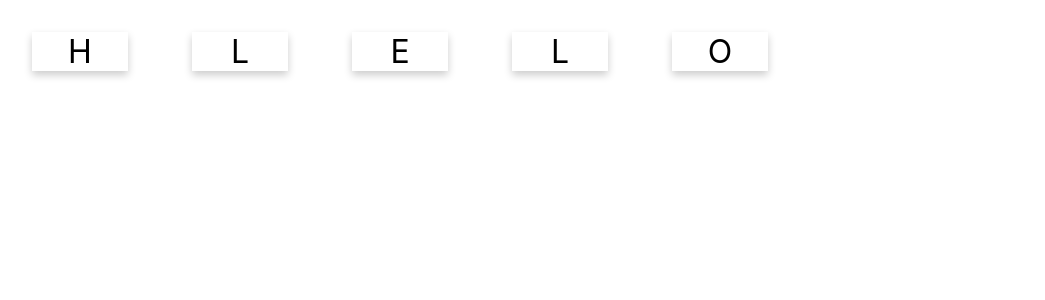
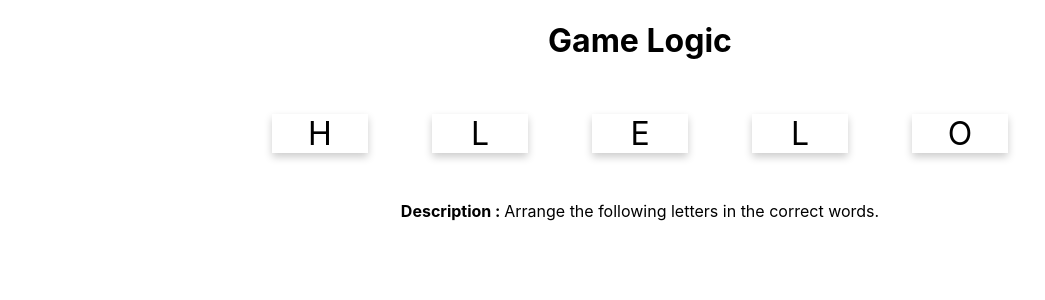
Before and after one commit to nuchnachaphonchoto/lab-react, a React (Create React App) app: page / in a window 1280 px wide. Shown: the top 300 px of the page, without its empty margins (0-1045 px from the left). Built offline with nearby package versions, Linux system fonts and the light colour scheme.

Commit message:
commit 1 : add title and description

```diff
--- a/src/App.css
+++ b/src/App.css
@@ -12,3 +12,7 @@
   color: red;
   background: pink;
  }
+
+ .center {
+  text-align: center;
+ }
--- a/src/App.js
+++ b/src/App.js
@@ -4,8 +4,12 @@ import WordCard from './WordCard'
 
 function App() {
   return (
-    <div>
+    <div class="center">
+    <h1> Game Logic </h1>
     <WordCard value="hello"/>
+
+      <p><b>Description : </b>Arrange the following letters in the correct words.</p>
+
     </div>
     );
 
```
